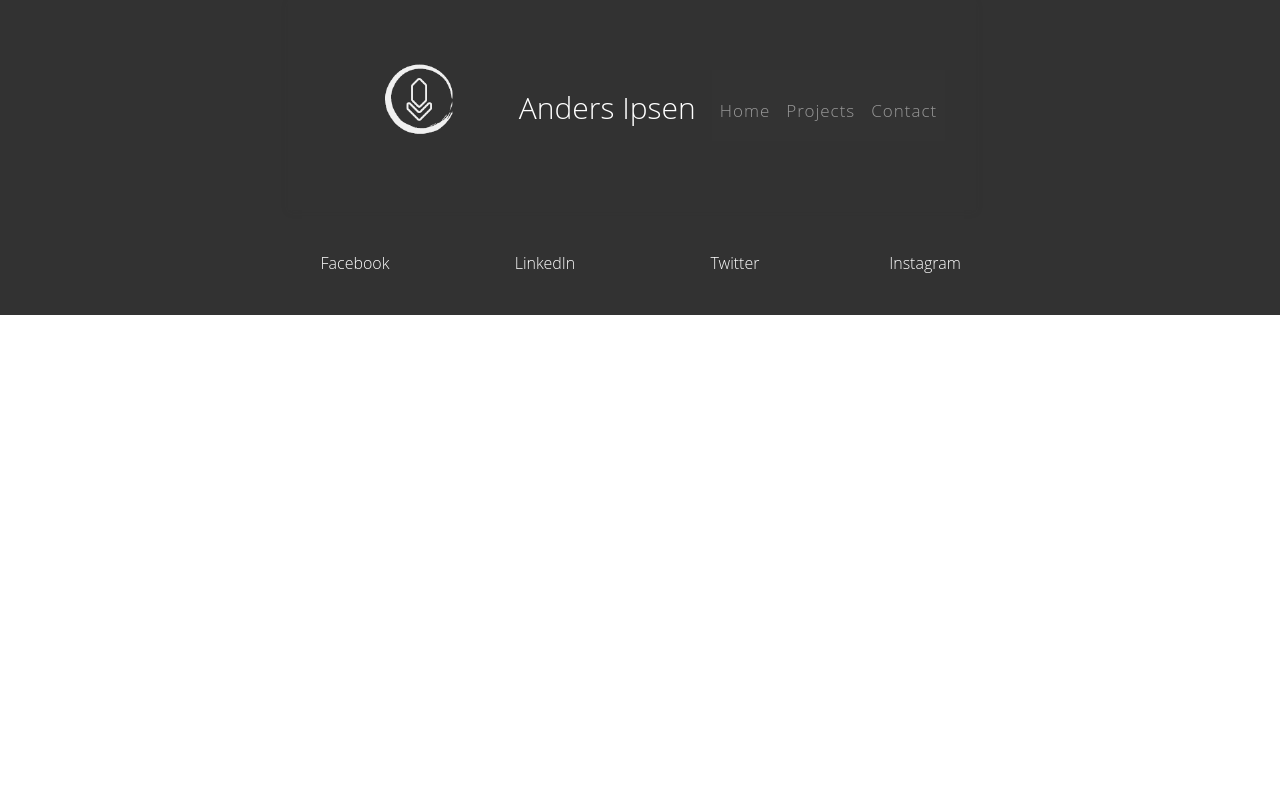
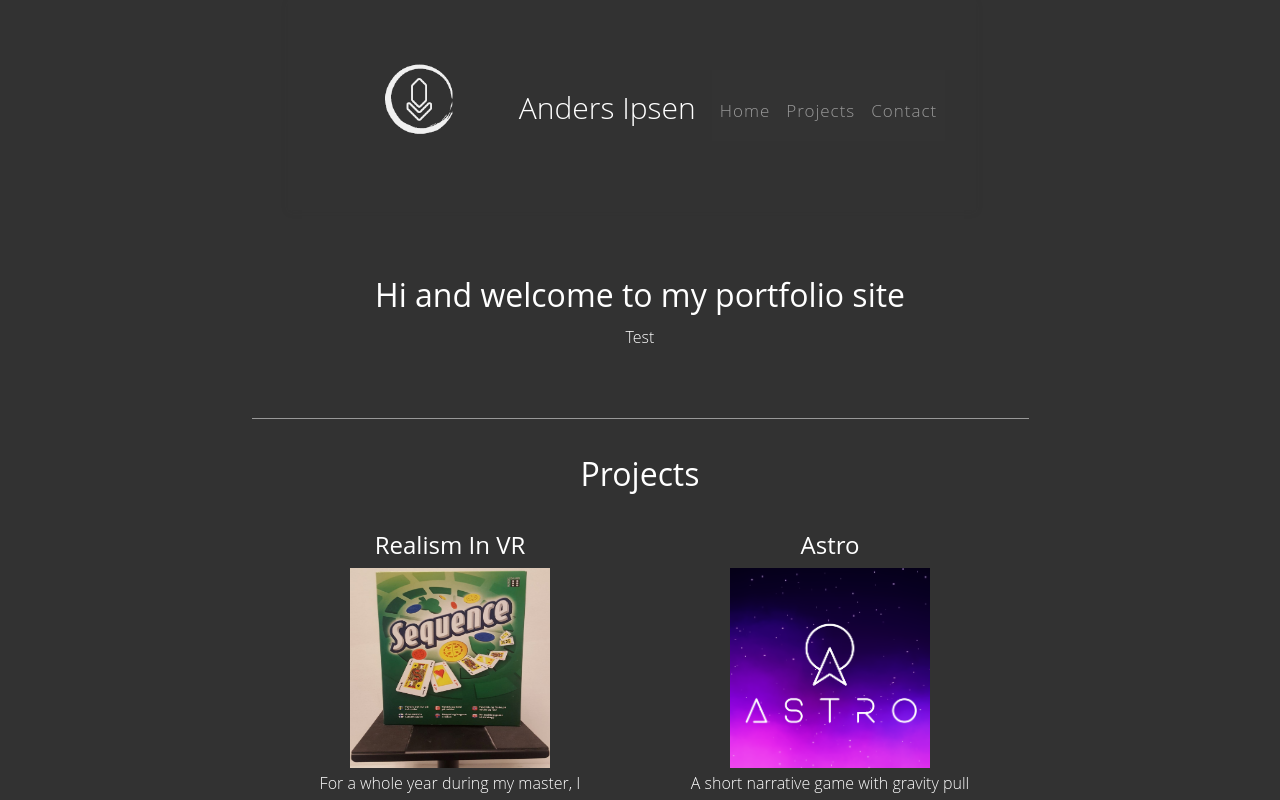
Before and after one commit to aipsen95/MySite, a React (Create React App) app: page / in a window 1280 px wide. Shown: the top 800 px of the page. Built offline with nearby package versions, Linux system fonts and the light colour scheme.

Commit message:
Make Routers Work Part 6

```diff
--- a/src/App.js
+++ b/src/App.js
@@ -17,7 +17,7 @@ function App() {
     <div className="App">
     <Navbar/>
      <div id="page-body">
-     <Route path="/MySite" component={Homepage} exact/>
+     <Route path="/" component={Homepage} exact/>
      <Route path="/MySite/projects" component={ProjectList} exact/>
      <Route path="/MySite/contact" component={ContactPage} exact/>
      <Route path="/MySite/page/:name" component={ProjectPages} exact/>
--- a/src/navbar.js
+++ b/src/navbar.js
@@ -11,7 +11,7 @@ const myNavbar = () => (
                 <Navbar.Toggle aria-controls="basic-navbar-nav" />
                 <Navbar.Collapse id="responsive-navbar-nav">
                     <Nav className="mr-auto">
-                        <Nav.Link href="/MySite">Home</Nav.Link>
+                        <Nav.Link href="/">Home</Nav.Link>
                         <Nav.Link href="/MySite/#projects">Projects</Nav.Link>
                         <Nav.Link href="/MySite/#/contact">Contact</Nav.Link>
                     </Nav>
```
